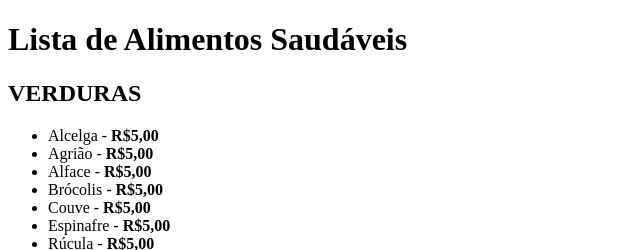
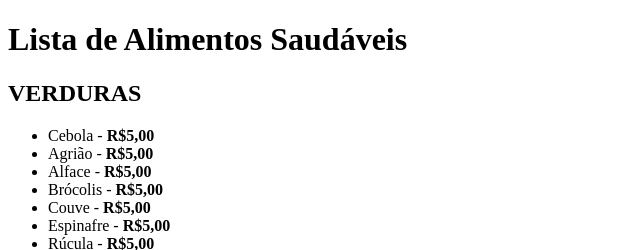
Before and after one commit to A-R-A-C-A-B/Aula-lista-HTML, a plain HTML site: page index.html in a window 1280 px wide. Shown: the top 250 px of the page, 0-640 px from the left. Drawn offline with Linux system fonts and the light colour scheme.

```diff
--- a/index.html
+++ b/index.html
@@ -18,7 +18,7 @@
     <h2>VERDURAS</h2>
 
   <ul>
-    <li>Alcelga - <strong>R$5,00</strong></li>
+    <li>Cebola - <strong>R$5,00</strong></li>
     <li>Agrião - <strong>R$5,00</strong></li>
     <li>Alface - <strong>R$5,00</strong></li>
     <li>Brócolis - <strong>R$5,00</strong></li>
```
